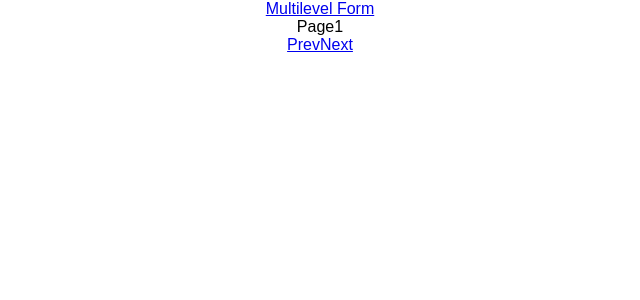
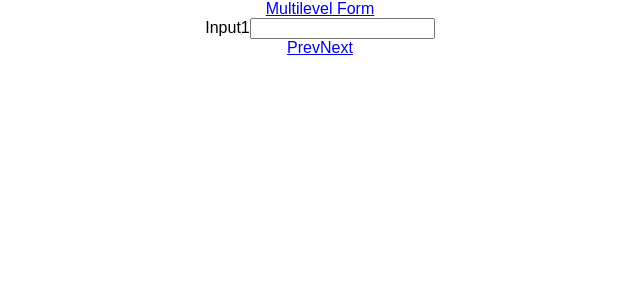
Before and after one commit to shiminshen/multilevel-form, a React (Create React App) app: page /form in a window 1280 px wide. Shown: the top 300 px of the page, without its empty margins (320-960 px from the left). Built offline with nearby package versions, Linux system fonts and the light colour scheme.

Commit message:
complete wizard form by redux-form

```diff
--- a/src/form/Pages/Page1.js
+++ b/src/form/Pages/Page1.js
@@ -1,15 +1,25 @@
 import React, { Component } from 'react';
+import { Field, reduxForm } from 'redux-form'
 
 class Page1 extends Component {
 
 
   render() {
     return (
-      <div>
-        Page1
-      </div>
+      <form>
+        <label htmlFor='input1'>Input1</label>
+        <Field
+          name='input1'
+          id='input1'
+          component='input'
+        />
+      </form>
     );
   }
 }
 
-export default Page1;
+export default reduxForm({
+  form: 'wizard',
+  destroyOnUnmount: false,
+  forceUnregisterOnUnmount: true
+})(Page1);
--- a/src/form/Pages/Page2.js
+++ b/src/form/Pages/Page2.js
@@ -1,15 +1,25 @@
 import React, { Component } from 'react';
+import { Field, reduxForm } from 'redux-form'
 
 class Page2 extends Component {
 
 
   render() {
     return (
-      <div>
-        Page2
-      </div>
+      <form>
+        <label htmlFor='input2'>Input2</label>
+        <Field
+          name='input2'
+          id='input2'
+          component='input'
+        />
+      </form>
     );
   }
 }
 
-export default Page2;
+export default reduxForm({
+  form: 'wizard',
+  destroyOnUnmount: false,
+  forceUnregisterOnUnmount: true
+})(Page2);
--- a/src/form/Pages/Page3.js
+++ b/src/form/Pages/Page3.js
@@ -1,15 +1,24 @@
 import React, { Component } from 'react';
+import { Field, reduxForm } from 'redux-form'
 
 class Page3 extends Component {
 
-
   render() {
     return (
-      <div>
-        Page3
-      </div>
+      <form>
+        <label htmlFor='input3'>Input3</label>
+        <Field
+          name='input3'
+          id='input3'
+          component='input'
+        />
+      </form>
     );
   }
 }
 
-export default Page3;
+export default reduxForm({
+  form: 'wizard',
+  destroyOnUnmount: false,
+  forceUnregisterOnUnmount: true
+})(Page3);
```
